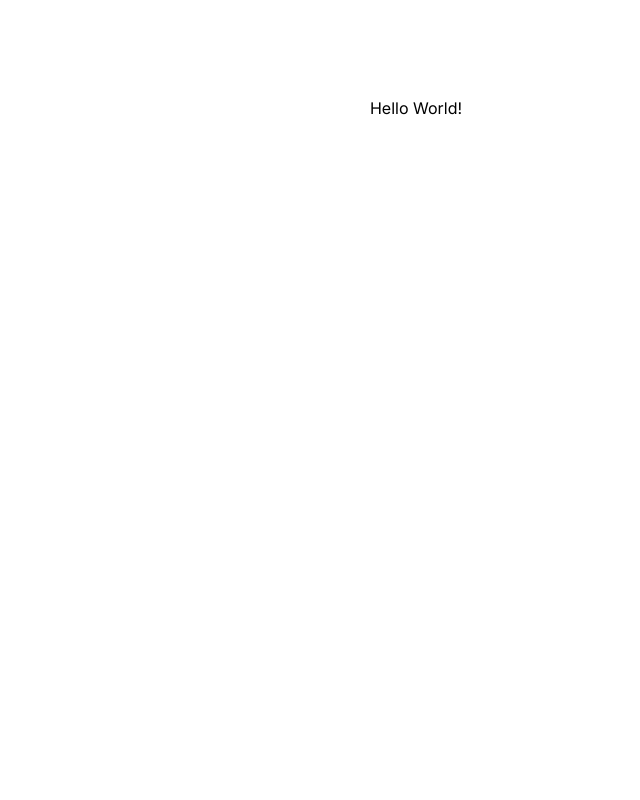
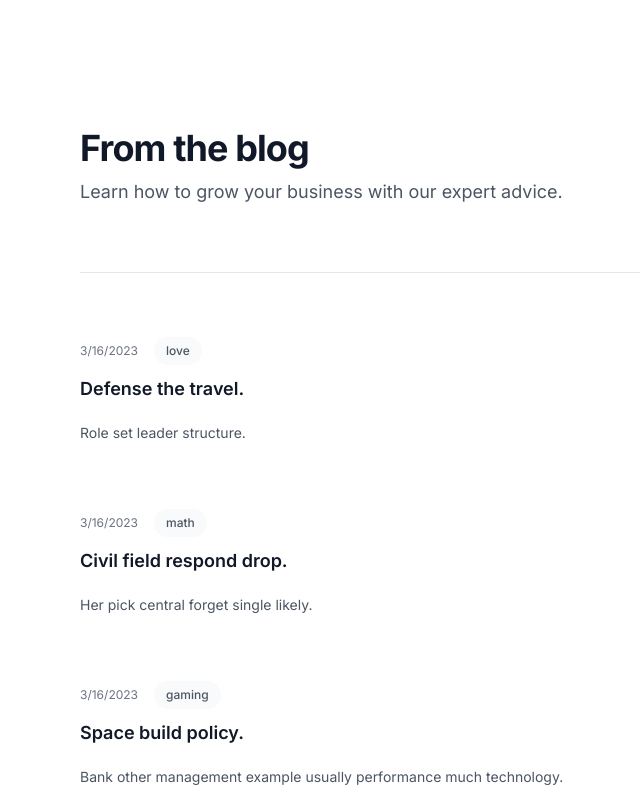
Before and after one commit to prashant1k99/StarTree-demo, a Next.js app: page / in a window 1280 px wide. Shown: the top 800 px of the page, without its empty margins (224-864 px from the left). Built offline with nearby package versions, Linux system fonts and the light colour scheme.

Commit message:
WIP: Blog Listing page completed with pagination

```diff
--- /dev/null
+++ b/app/blogs/api/route.ts
@@ -0,0 +1,25 @@
+import { NextResponse, NextRequest } from "next/server";
+import BlogsService from "@/data/blogs";
+
+export async function GET(req: NextRequest) {
+  const params = req.nextUrl.searchParams
+
+  const skip = params.get('skip'),
+   limit = params.get('limit')
+
+   const blogs = BlogsService.getBlogs({
+    skip: skip ? parseInt(skip) : 0,
+    limit: limit ? parseInt(limit) : 10
+  })
+
+  const totalBlogCount = BlogsService.getBlogCount()
+
+  return NextResponse.json({
+    status: 200,
+    count: blogs.length,
+    total: totalBlogCount,
+    skip: skip || 0,
+    limit: limit || 10,
+    data: blogs
+  })
+}
--- /dev/null
+++ b/app/components/BlogPostListItem.tsx
@@ -0,0 +1,34 @@
+import Link from 'next/link'
+
+import { IBlog } from '@/data/blogs'
+
+export default function ClientPosts(post: IBlog) {
+	return (
+		<article
+			key={post.id}
+			className="flex max-w-xl flex-col items-start justify-between">
+			<div className="flex items-center gap-x-4 text-xs">
+				<time dateTime={post.createdAt} className="text-gray-500">
+					{new Date(post.createdAt).toLocaleDateString()}
+				</time>
+				<div className="relative z-10 rounded-full bg-gray-50 px-3 py-1.5 font-medium text-gray-600 hover:bg-gray-100">
+					{post.category}
+				</div>
+			</div>
+			<div className="group relative">
+				<h3 className="mt-3 text-lg font-semibold leading-6 text-gray-900 group-hover:text-gray-600">
+					<Link
+						href={{
+							pathname: `/blogs/${post.id}`,
+						}}>
+						<span className="absolute inset-0" />
+						{post.title}
+					</Link>
+				</h3>
+				<p className="mt-5 line-clamp-3 text-sm leading-6 text-gray-600">
+					{post.description}
+				</p>
+			</div>
+		</article>
+	)
+}
--- /dev/null
+++ b/app/components/Pagination.tsx
@@ -0,0 +1,45 @@
+interface PaginationProps {
+	total?: number
+	limit?: number
+	skip?: number
+	previousPage?: () => void
+	nextPage?: () => void
+}
+
+export default function Example({
+	total = 1000,
+	limit = 20,
+	skip = 0,
+	previousPage = () => {},
+	nextPage = () => {},
+}: PaginationProps) {
+	const hasPreviousPage = skip > 0
+	const hasNextPage = skip + limit < total
+	return (
+		<nav
+			className="flex items-center justify-between border-t border-gray-200 bg-white py-3"
+			aria-label="Pagination">
+			<div className="hidden sm:block">
+				<p className="text-sm text-gray-700">
+					Showing <span className="font-medium">{skip + 1}</span> to of{' '}
+					<span className="font-medium">{skip + limit}</span> of{' '}
+					<span className="font-medium">{total}</span> results
+				</p>
+			</div>
+			<div className="flex flex-1 justify-between sm:justify-end">
+				<button
+					disabled={!hasPreviousPage}
+					className="items-center rounded-md bg-white px-3 py-2 text-sm font-semibold text-gray-900 ring-1 ring-inset ring-gray-300 hover:bg-gray-50 focus-visible:outline-offset-0 disabled:opacity-50"
+					onClick={previousPage}>
+					Previous
+				</button>
+				<button
+					disabled={!hasNextPage}
+					className="ml-3 items-center rounded-md bg-white px-3 py-2 text-sm font-semibold text-gray-900 ring-1 ring-inset ring-gray-300 hover:bg-gray-50 focus-visible:outline-offset-0 disabled:opacity-50"
+					onClick={nextPage}>
+					Next
+				</button>
+			</div>
+		</nav>
+	)
+}
--- a/app/data/blogs/index.ts
+++ b/app/data/blogs/index.ts
@@ -5,52 +5,34 @@ export interface IBlog {
   title: string;
   contentText: string;
   imageURL: string;
-  createdAt: Date;
+  createdAt: string;
   id: number;
   description: string;
   contentHTML: string;
   category: string;
-  updatedAt: Date;
+  updatedAt: string;
 }
 
 export default class BlogsService {
-
-  private static formatDate(date: string): Date {
-    return new Date(date)
-  }
 
   public static getBlogs(params?: {
     skip: number;
     limit: number;
   }): IBlog[] {
     if (!params) {
-      return blogs.map((blog) => {
-        return {
-          ...blog,
-          createdAt: this.formatDate(blog.createdAt),
-          updatedAt: this.formatDate(blog.updatedAt)
-        }
-      })
+      return blogs
     }
-    return blogs.slice(params.skip, params.skip + params.limit).map((blog) => {
-      return {
-        ...blog,
-        createdAt: this.formatDate(blog.createdAt),
-        updatedAt: this.formatDate(blog.updatedAt)
-      }
-    })
+    return blogs.slice(params.skip, params.skip + params.limit)
   }
 
+  public static getBlogCount(): number { return blogs.length }
+
   public static getBlog(id: number): IBlog {
-    const data = blogs.find((blog) => blog.id === id)
-    if (!data) {
+    const blog = blogs.find((blog) => blog.id === id)
+    if (!blog) {
       throw new Error('Blog not found')
     }
-    return {
-      ...data,
-      createdAt: this.formatDate(data.createdAt),
-      updatedAt: this.formatDate(data.updatedAt)
-    }
+    return blog
   }
 
 }
--- a/app/page.tsx
+++ b/app/page.tsx
@@ -1,9 +1,70 @@
-import Image from 'next/image'
+'use client'
+
+import dynamic from 'next/dynamic'
+import { useState, useEffect, Dispatch, SetStateAction } from 'react'
+const Posts = dynamic(() => import('@/components/BlogPostListItem'), {
+	ssr: false,
+})
+const Pagination = dynamic(() => import('@/components/Pagination'), {
+	ssr: false,
+})
+import { IBlog } from '@/data/blogs'
 
 export default function Home() {
+	const [posts, setPosts] = useState([] as IBlog[])
+	const [isLoading, setLoading] = useState(true)
+	const [limit, setLimit] = useState(10)
+	const [skip, setSkip] = useState(0)
+	const [total, setTotal] = useState(0)
+
+	useEffect(() => {
+		fetch(`/blogs/api?limit=${limit}&skip=${skip}`, {
+			cache: 'no-cache',
+		})
+			.then((res) => res.json())
+			.then((data) => {
+				setPosts(data.data)
+				setTotal(data.total)
+				setLoading(false)
+			})
+	}, [skip, limit])
+
+	if (isLoading) return <p>Loading...</p>
+	if (!posts) return <p>No posts found</p>
+
+	const previousPage = () => {
+		setSkip(skip - limit)
+	}
+	const nextPage = () => {
+		setSkip(skip + limit)
+	}
+
 	return (
-		<main className="flex min-h-screen flex-col items-center justify-between p-24">
-			Hello World!
-		</main>
+		<div className="bg-white py-24 sm:py-32">
+			<div className="mx-auto max-w-7xl px-6 lg:px-8">
+				<div className="mx-auto max-w-2xl">
+					<h2 className="text-3xl font-bold tracking-tight text-gray-900 sm:text-4xl">
+						From the blog
+					</h2>
+					<p className="mt-2 text-lg leading-8 text-gray-600">
+						Learn how to grow your business with our expert advice.
+					</p>
+					<div className="my-10 space-y-16 border-t border-gray-200 pt-10 sm:mt-16 sm:pt-16">
+						{posts.map((post) => (
+							<Posts {...post} key={post.id} />
+						))}
+					</div>
+					<div className="mt-10">
+						<Pagination
+							total={total}
+							skip={skip}
+							limit={limit}
+							previousPage={() => previousPage()}
+							nextPage={() => nextPage()}
+						/>
+					</div>
+				</div>
+			</div>
+		</div>
 	)
 }
--- a/tsconfig.json
+++ b/tsconfig.json
@@ -19,7 +19,9 @@
 			}
 		],
 		"paths": {
-      "@/*": ["./*"]
+			"@/*": ["./*"],
+			"@/components/*": ["./app/components/*"],
+			"@/data/*": ["./app/data/*"]
 		}
 	},
 	"include": ["next-env.d.ts", "**/*.ts", "**/*.tsx", ".next/types/**/*.ts"],
```
Lines whose indentation alone changed are shown as unchanged.
